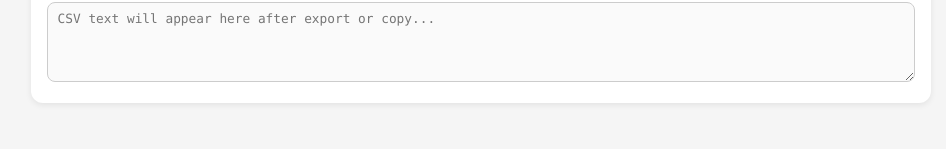
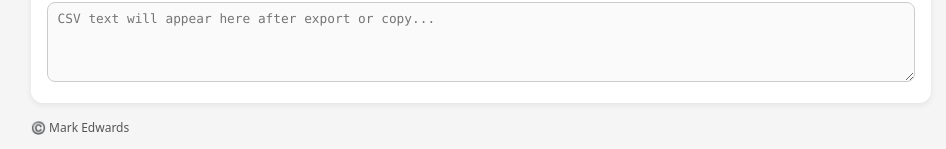
Before and after one commit to markedwards1/sturdy-octo-guacamole, a plain HTML site: page index.html in a window 1280 px wide. Shown: the part 1796-1945 px from the top of the page, without its empty margins (159-1105 px from the left). Drawn offline with Linux system fonts and the light colour scheme.

Commit message:
Update index.html
Add copyrighted

```diff
--- a/index.html
+++ b/index.html
@@ -396,6 +396,7 @@
 
     <textarea id="csvOutput" class="csv-output" placeholder="CSV text will appear here after export or copy..."></textarea>
   </div>
+  <div class="small-note">©️ Mark Edwards </div>
 </div>
 
 <script>
```
